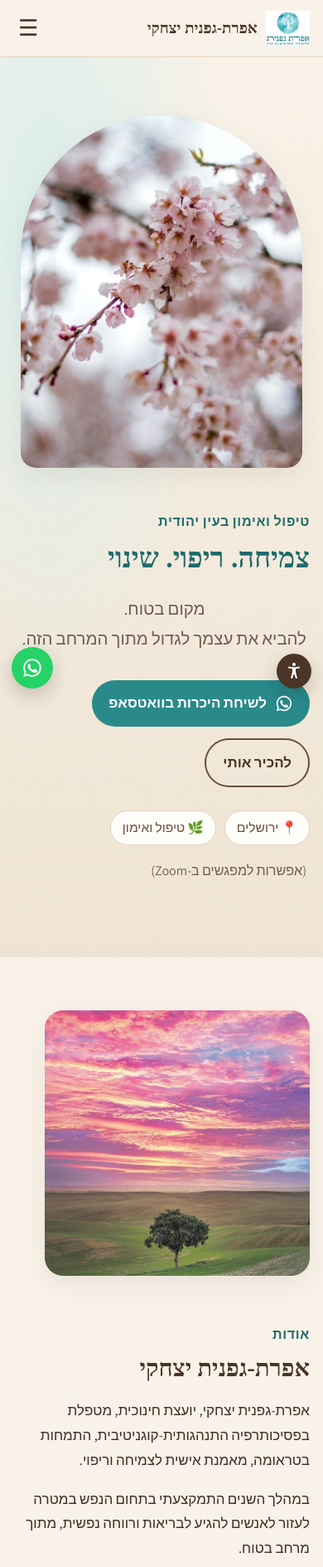
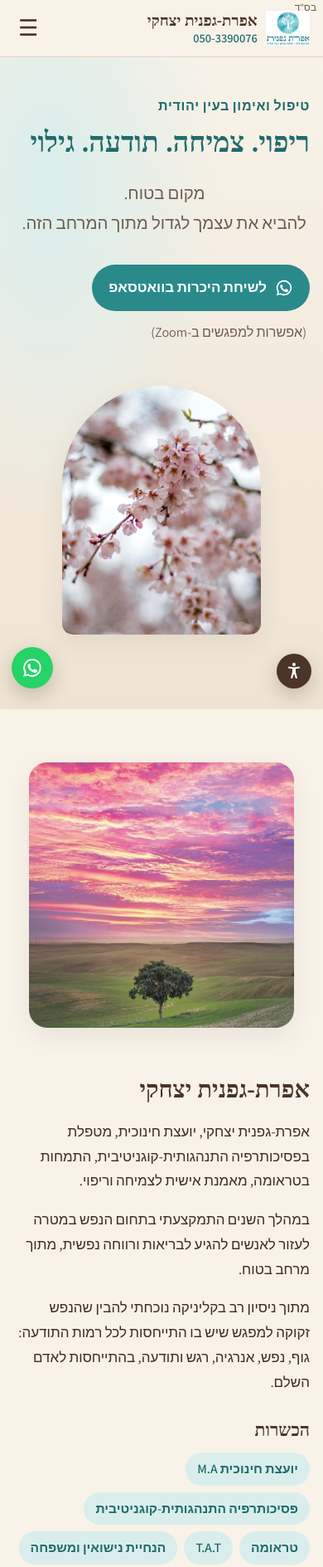
Before and after one commit to efratgafnit/efratgafnit.github.io, a plain HTML site: page index.html in a window 390 px wide. Shown: the top 1889 px of the page at 83% size. Drawn offline with Linux system fonts and the light colour scheme; a web font is replaced by a local one.

Commit message:
עדכוני לקוחה: כותרת חדשה, הסרת כפתור 'להכיר אותי' ותגיות, 'נקודת אמת', הסתרת המלצות ופרטי סדנה, טלפון ובס"ד בכותרת, מובייל: טקסט לפני התמונה, og:image
Co-Authored-By: Claude Opus 5.5 <noreply@anthropic.com>

```diff
--- a/index.html
+++ b/index.html
@@ -13,8 +13,11 @@
 <meta property="og:title" content="אפרת-גפנית יצחקי | טיפול ואימון בעין יהודית">
 <meta property="og:description" content="מקום בטוח וחם לצמיחה, החלמה ושינוי. ירושלים וזום.">
 <meta property="og:url" content="https://efratgafnit.github.io/">
+<meta property="og:image" content="https://efratgafnit.github.io/images/logo-1793737317898.png">
+<meta property="og:image:width" content="300">
+<meta property="og:image:height" content="237">
 <meta name="theme-color" content="#f6efe4">
-<link rel="icon" href="images/logo.png">
+<link rel="icon" href="images/logo-1793737317898.png">
 <link rel="preconnect" href="https://fonts.googleapis.com">
 <link rel="preconnect" href="https://fonts.gstatic.com" crossorigin="">
 <link href="https://fonts.googleapis.com/css2?family=Assistant:wght@400;600;700&amp;family=Frank+Ruhl+Libre:wght@500;700&amp;display=swap" rel="stylesheet" media="print" onload="this.media='all'">
@@ -65,6 +68,10 @@ header{position:sticky;top:0;z-index:50;background:rgba(248,242,232,.92);backdro
 .menu{display:flex;gap:22px;list-style:none;margin:0;padding:0}
 .menu a{text-decoration:none;color:var(--text);font-weight:600;font-size:.95rem;white-space:nowrap}
 .brand,.nav .btn{white-space:nowrap}
+.brand-text{display:flex;flex-direction:column;line-height:1.25}
+.brand-text a{color:inherit;text-decoration:none}
+.brand-phone{font-family:"Assistant",sans-serif;font-weight:600;font-size:.85rem;color:var(--teal-dark) !important;direction:ltr;text-align:right}
+.bsd{position:absolute;top:3px;right:8px;font-size:.7rem;color:var(--muted);line-height:1}
 .menu a:hover{color:var(--teal-dark)}
 .menu-btn{display:none;background:none;border:0;font-size:1.6rem;color:var(--brown-dark);cursor:pointer;padding:6px}
 
@@ -119,6 +126,7 @@ header{position:sticky;top:0;z-index:50;background:rgba(248,242,232,.92);backdro
 .workshop h2,.workshop h3{color:#fff}
 .workshop .eyebrow{color:#8fd3cf}
 .ws-box{display:grid;grid-template-columns:1.2fr .8fr;gap:40px;align-items:center}
+.ws-box:not(:has(.ws-details:not([hidden]))){grid-template-columns:1fr;max-width:760px}
 .ws-details{background:rgba(255,255,255,.07);border:1px solid rgba(255,255,255,.15);border-radius:var(--radius);padding:28px}
 .ws-details dl{margin:0;display:grid;grid-template-columns:auto 1fr;gap:10px 16px}
 .ws-details dt{color:#8fd3cf;font-weight:700}
@@ -182,8 +190,9 @@ body.a11y-nomotion *{transition:none !important;animation:none !important;scroll
 
 @media (max-width:900px){
   .hero-grid,.about-grid,.ws-box,.contact-grid{grid-template-columns:1fr}
-  .hero .photo-ph{max-width:340px;margin:0 auto;order:-1}
-  .about .photo-ph{max-width:320px}
+  .hero{padding-top:44px}
+  .hero .photo-ph{max-width:240px;margin:0 auto}
+  .about .photo-ph{max-width:320px;margin-inline:auto}
   section{padding:64px 0}
 }
 @media (max-width:1080px){
@@ -210,11 +219,14 @@ body.a11y-nomotion *{transition:none !important;animation:none !important;scroll
 
 <header>
   <nav class="wrap nav" aria-label="ניווט ראשי">
-    <a class="brand" href="#top">
-      <!-- להחליף ב: <img src="images/logo.png" alt="" width="42" height="42"> -->
-      <span class="logo-ph has-img" aria-hidden="true" data-img="logo" data-max="300" data-alt=""><img src="images/logo-1793737317898.png" alt="" width="300" height="237"></span>
-      אפרת-גפנית יצחקי
-    </a>
+    <span class="bsd">בס"ד</span>
+    <div class="brand">
+      <a href="#top" aria-hidden="true" tabindex="-1"><span class="logo-ph has-img" data-img="logo" data-max="300" data-alt=""><img src="images/logo-1793737317898.png" alt="" width="300" height="237"></span></a>
+      <span class="brand-text">
+        <a href="#top">אפרת-גפנית יצחקי</a>
+        <a class="brand-phone" href="tel:+972503390076">050-3390076</a>
+      </span>
+    </div>
     <button class="menu-btn" aria-expanded="false" aria-controls="menu" aria-label="פתיחת תפריט">☰</button>
     <ul class="menu" id="menu">
       <li><a href="#about">אודות</a></li>
@@ -234,18 +246,14 @@ body.a11y-nomotion *{transition:none !important;animation:none !important;scroll
   <div class="wrap hero-grid">
     <div>
       <span class="eyebrow">טיפול ואימון בעין יהודית</span>
-      <h1><span>צמיחה. ריפוי. שינוי</span></h1>
+      <h1><span>ריפוי. צמיחה. תודעה. גילוי</span></h1>
       <p class="sub">&nbsp; &nbsp; &nbsp; &nbsp; &nbsp; &nbsp; &nbsp; &nbsp; &nbsp; &nbsp; &nbsp; &nbsp; &nbsp; &nbsp; &nbsp; &nbsp;מקום בטוח.<br>&nbsp;להביא את עצמך לגדול מתוך המרחב הזה.&nbsp;</p>
       <div class="hero-actions">
         <a class="btn btn-wa" href="https://wa.me/972503390076?text=%D7%A9%D7%9C%D7%95%D7%9D%20%D7%90%D7%A4%D7%A8%D7%AA%2C%20%D7%90%D7%A9%D7%9E%D7%97%20%D7%9C%D7%A9%D7%99%D7%97%D7%AA%20%D7%94%D7%99%D7%9B%D7%A8%D7%95%D7%AA" target="_blank" rel="noopener">
           <svg viewBox="0 0 24 24" aria-hidden="true"><path d="M12 2a10 10 0 0 0-8.6 15.1L2 22l5-1.3A10 10 0 1 0 12 2zm0 18.2a8.2 8.2 0 0 1-4.2-1.1l-.3-.2-3 .8.8-2.9-.2-.3A8.2 8.2 0 1 1 12 20.2zm4.5-6.1c-.2-.1-1.5-.7-1.7-.8s-.4-.1-.6.1-.7.8-.8 1-.3.2-.5.1a6.7 6.7 0 0 1-3.3-2.9c-.3-.4.3-.4.7-1.3.1-.2 0-.3 0-.4l-.8-1.8c-.2-.5-.4-.4-.6-.4h-.5a1 1 0 0 0-.7.3 3 3 0 0 0-.9 2.2 5.2 5.2 0 0 0 1.1 2.7 11.8 11.8 0 0 0 4.5 4c1.7.7 2.3.8 3.2.6a2.7 2.7 0 0 0 1.8-1.2 2.2 2.2 0 0 0 .1-1.3c0-.1-.2-.2-.4-.3z"></path></svg>
           לשיחת היכרות בוואטסאפ
         </a>
-        <a class="btn btn-ghost" href="#about">להכיר אותי</a>
       </div>
-      <ul class="tags" aria-label="פרטים">
-        <li>📍 ירושלים</li><li>🌿 טיפול ואימון</li>
-      </ul>
       <p class="zoom-note">(אפשרות למפגשים ב-Zoom)</p>
     </div>
     <!-- להחליף ב: <img class="photo" src="images/efrat.jpg" alt="אפרת-גפנית יצחקי"> -->
@@ -258,8 +266,7 @@ body.a11y-nomotion *{transition:none !important;animation:none !important;scroll
   <div class="wrap about-grid">
     <div class="photo-ph has-img" data-img="about" data-max="1000" data-alt="אפרת-גפנית יצחקי"><img src="images/about-1793917016754.jpg" alt="אפרת-גפנית יצחקי" width="849" height="1000" loading="lazy" decoding="async"></div>
     <div>
-      <span class="eyebrow">אודות</span>
-      <h2>אפרת-גפנית יצחקי&nbsp;</h2>
+      <h2>אפרת-גפנית יצחקי</h2>
       <p>אפרת-גפנית יצחקי, יועצת חינוכית, מטפלת בפסיכותרפיה התנהגותית-קוגניטיבית, התמחות בטראומה, מאמנת אישית לצמיחה וריפוי.</p>
       <p>במהלך השנים התמקצעתי בתחום הנפש במטרה לעזור לאנשים להגיע לבריאות ורווחה נפשית, מתוך מרחב בטוח.</p>
       <p>מתוך ניסיון רב בקליניקה נוכחתי להבין שהנפש זקוקה למפגש שיש בו התייחסות לכל רמות התודעה: גוף, נפש, אנרגיה, רגש ותודעה, בהתייחסות לאדם השלם.&nbsp;</p>
@@ -273,6 +280,7 @@ body.a11y-nomotion *{transition:none !important;animation:none !important;scroll
         <li>אימון אישי</li>
         <li>הנחיית קבוצות</li>
         <li>תטא הילינג</li>
+        <li>נקודת אמת</li>
       </ul>
     </div>
   </div>
@@ -305,7 +313,7 @@ body.a11y-nomotion *{transition:none !important;animation:none !important;scroll
       <li>עוברים תקופה עמוסה, משבר או שינוי משמעותי</li>
       <li>מתמודדים עם חרדה, דאגה או קושי לישון בשקט</li>
       <li>מחפשת התפתחות וצמיחה אישית</li>
-      <li>מחפשת מרחב בטוח לברר את עצמך ולהקשיב למה שעולה</li><li>מחפשת מרחב לדבר על החיים ומה שעולה מהם.</li>
+      <li>מחפשת מרחב בטוח לדבר על החיים, לברר את עצמך ולהקשיב למה שעולה</li>
     </ul>
     <div class="how">
       <div><b>1</b><h3>שיחת היכרות</h3><p>שיחה קצרה בוואטסאפ או בטלפון, להבין מה מביא אותך ואם זה מתאים.</p></div>
@@ -322,10 +330,10 @@ body.a11y-nomotion *{transition:none !important;animation:none !important;scroll
       <span class="eyebrow">סדנאות</span>
       <h2>סדנת TAT</h2>
       <p>סדנה חווייתית ועדינה שבה לומדים את טכניקת ה-TAT: שיטה פשוטה שמסייעת לשחרר מטענים רגשיים, לחצים וחוויות שנתקעו בגוף ובנפש, וזאת בלי צורך לספר או לחוות מחדש את כל הסיפור.</p>
-      <p>בסדנה נלמד את השלבים, נתרגל יחד באווירה תומכת, וכל משתתף/ת יצאו עם כלי שאפשר להמשיך להשתמש בו גם בבית.</p>
+      <p>בסדנה נלמד את השלבים, נתרגל יחד באווירה תומכת, וכל משתתף/ת יצא/תצא עם כלי שאפשר להמשיך להשתמש בו גם בבית.</p>
       <a class="btn btn-wa" href="https://wa.me/972503390076?text=%D7%A9%D7%9C%D7%95%D7%9D%20%D7%90%D7%A4%D7%A8%D7%AA%2C%20%D7%90%D7%A9%D7%9E%D7%97%20%D7%9C%D7%A4%D7%A8%D7%98%D7%99%D7%9D%20%D7%A2%D7%9C%20%D7%A1%D7%93%D7%A0%D7%AA%20TAT" target="_blank" rel="noopener">לפרטים והרשמה</a>
     </div>
-    <div class="ws-details">
+    <div class="ws-details" hidden>
       <h3>פרטי הסדנה הקרובה</h3>
       <dl>
         <dt>תאריכים</dt><dd class="tbd">יפורסמו בקרוב</dd>
@@ -338,7 +346,7 @@ body.a11y-nomotion *{transition:none !important;animation:none !important;scroll
 </section>
 
 <!-- המלצות -->
-<section class="alt" id="testimonials">
+<section class="alt" id="testimonials" hidden>
   <div class="wrap center">
     <span class="eyebrow">המלצות</span>
     <h2>מה אומרות המטופלות</h2>
@@ -377,7 +385,7 @@ body.a11y-nomotion *{transition:none !important;animation:none !important;scroll
   <div class="wrap contact-grid">
     <div class="contact-info">
       <h3>הדרך המהירה ביותר</h3>
-      <p>שלחו לי הודעה בוואטסאפ, ונתאם שיחת היכרות קצרה.</p>
+      <p>שלחי לי הודעה בוואטסאפ, ונתאם שיחת היכרות קצרה.</p>
       <a class="btn btn-wa" href="https://wa.me/972503390076?text=%D7%A9%D7%9C%D7%95%D7%9D%20%D7%90%D7%A4%D7%A8%D7%AA%2C%20%D7%90%D7%A9%D7%9E%D7%97%20%D7%9C%D7%A9%D7%99%D7%97%D7%AA%20%D7%94%D7%99%D7%9B%D7%A8%D7%95%D7%AA" target="_blank" rel="noopener">שליחת הודעה בוואטסאפ</a>
       <ul>
         <li>📞 <a href="tel:+972503390076">050-3390076</a></li>
```
